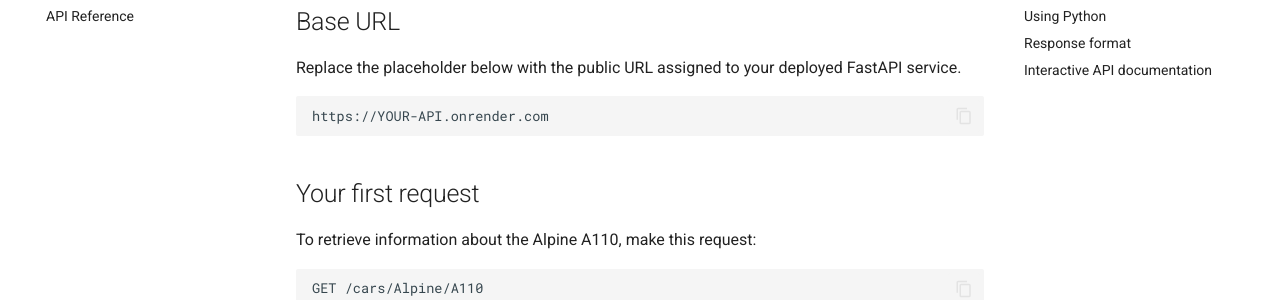
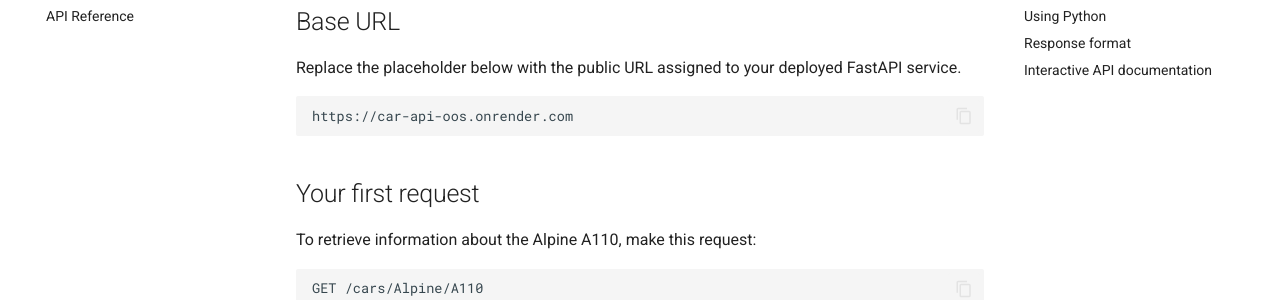
Before and after one commit to imibiusm/Car-API, an MkDocs documentation site: the page built from docs/getting-started.md, in a window 1280 px wide and 900 px high. Shown: the part 176-476 px from the top of the window. Built offline with MkDocs 1.6.1 and Material for MkDocs 9.7.7, drawn with Linux system fonts in a browser that asks for light colours; comment, search, counter and statistics services are not loaded; part of the change alters nothing that is shown.

Commit message:
Update API URL in getting started documentation

````diff
--- a/docs/getting-started.md
+++ b/docs/getting-started.md
@@ -7,7 +7,7 @@ Replace the placeholder below with the public URL
 assigned to your deployed FastAPI service.
 
 ```text
-https://YOUR-API.onrender.com
+https://car-api-oos.onrender.com
 ```
 
 ## Your first request
````
